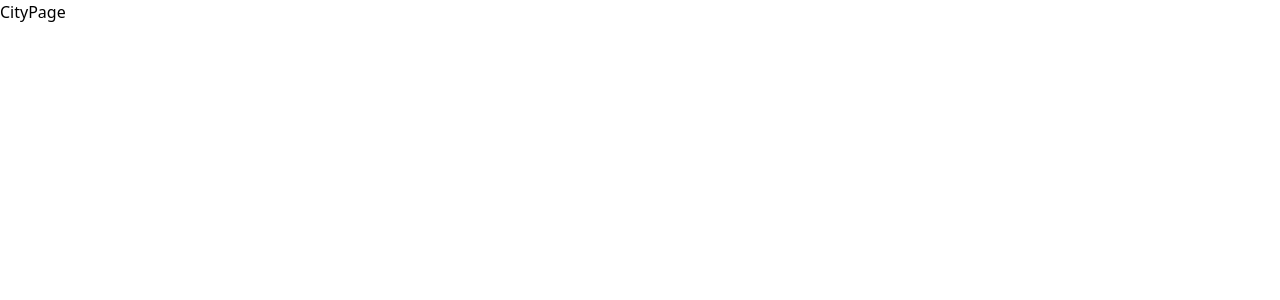
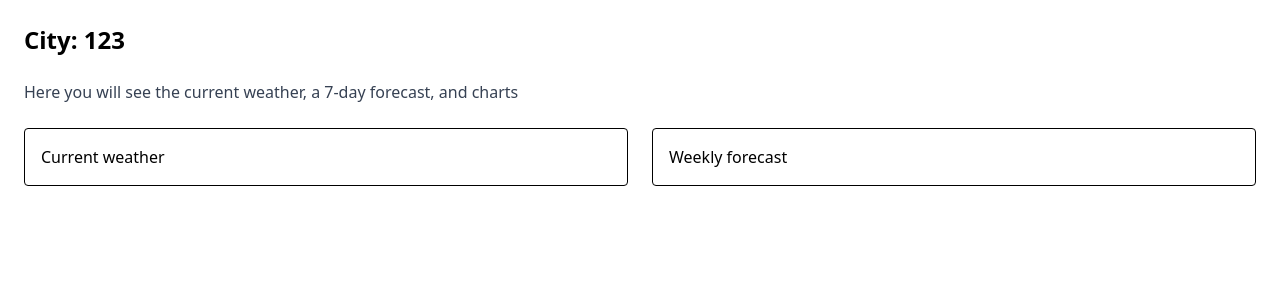
Before and after one commit to glovas96/weather-dashboard, a React (Vite) app: page /city/123 in a window 1280 px wide. Shown: the top 300 px of the page. Built offline with nearby package versions, Linux system fonts and the light colour scheme.

Commit message:
feat: add CityPage with placeholders

```diff
--- a/src/pages/CityPage.jsx
+++ b/src/pages/CityPage.jsx
@@ -1,5 +1,25 @@
+import { useParams } from "react-router-dom";
+
+/**
+ * CityPage: shows weather for specific city id (name for now)
+ * Later: fetch by geocoded coordinates
+ */
 function CityPage() {
-    return <h1>CityPage</h1>;
+    const { id } = useParams();
+
+    return (
+        <div className="flex flex-col gap-6 p-6">
+            <h1 className="text-2xl font-bold">City: {id}</h1>
+            <p className="text-gray-700">
+                Here you will see the current weather, a 7‑day forecast, and charts
+            </p>
+            <div className="grid grid-cols-1 md:grid-cols-2 gap-6">
+                {/* Placeholder blocks */}
+                <div className="bg-white border rounded p-4">Current weather</div>
+                <div className="bg-white border rounded p-4">Weekly forecast</div>
+            </div>
+        </div>
+    );
 }
 
 export default CityPage;
```
